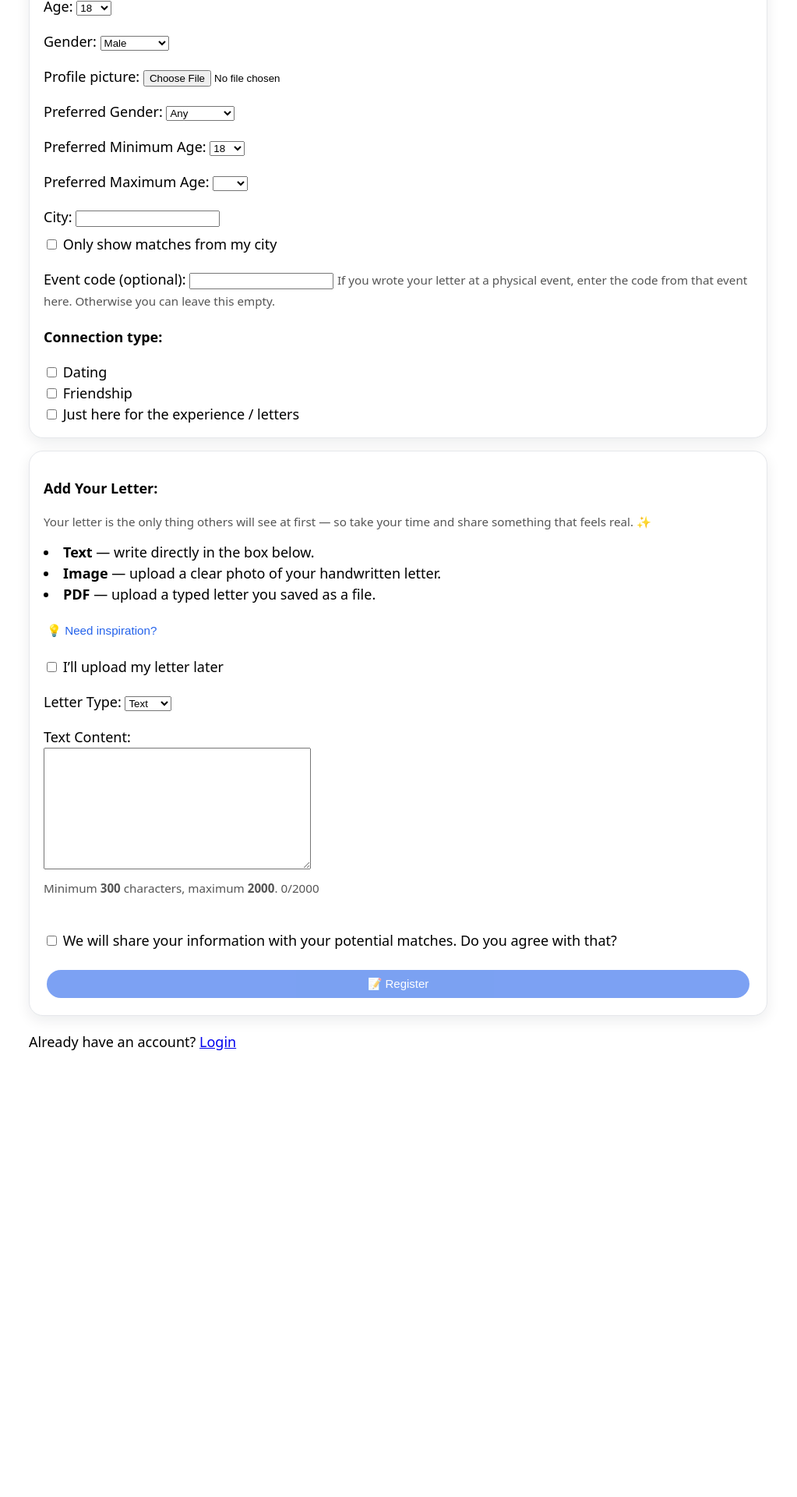
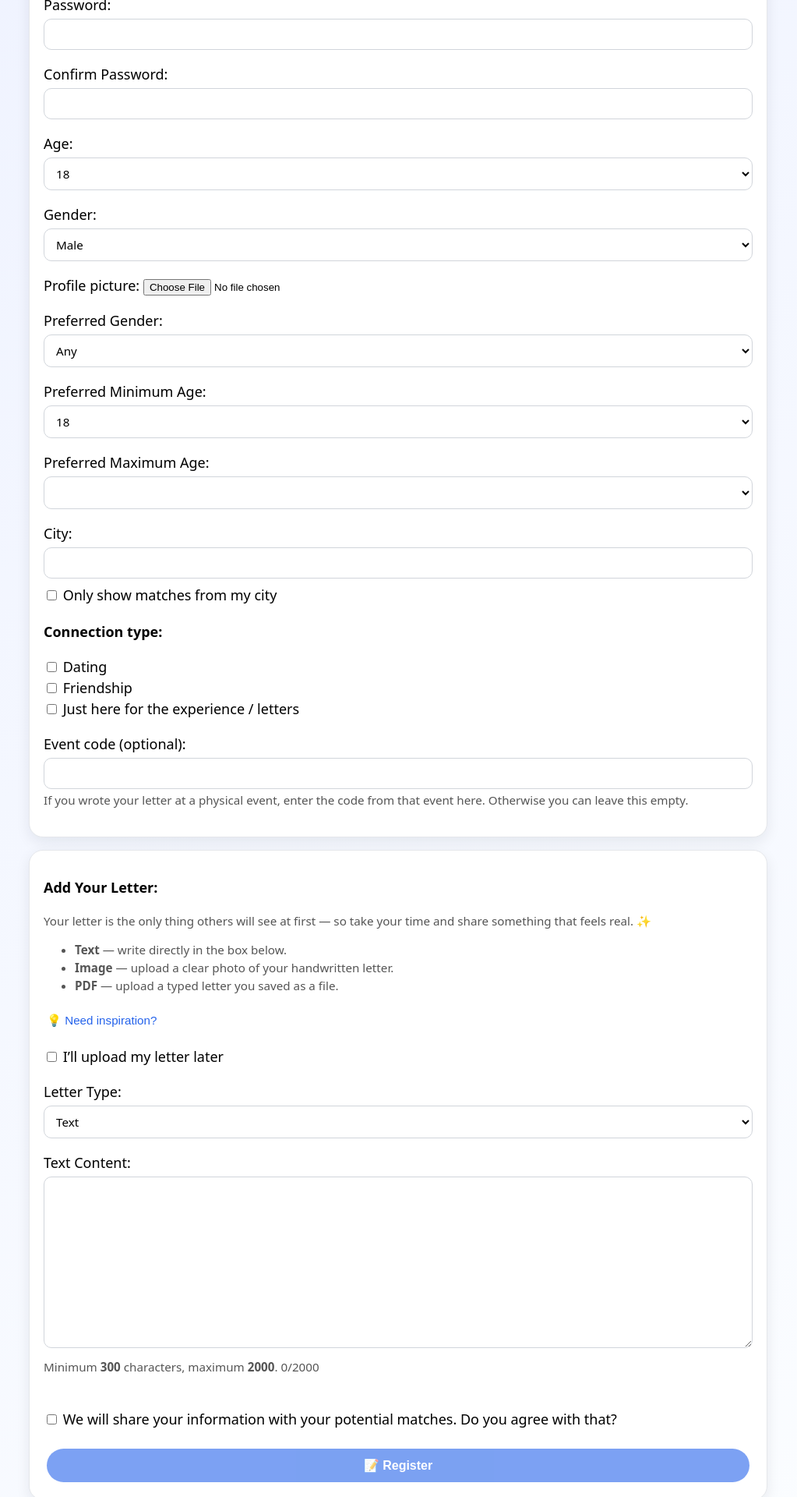
Before and after one commit to thisisalik/my-django-website, a Django app: page /register/ in a window 1280 px wide. Shown: the part 640-2560 px from the top of the page at 78% size, without its empty margins (129-1152 px from the left). Before the commit the page ends 1987 px from the top, so only its background shows below. Run offline with Django 5.2, Linux system fonts and the light colour scheme; data that the repository does not hold is empty; some libraries are stand-ins or nearby versions.

Commit message:
changing design

```diff
--- a/core/templates/register.html
+++ b/core/templates/register.html
@@ -5,10 +5,53 @@
 <style>
   /* hide navbar on this page only */
   nav, .navbar, header { display: none !important; }
+  body {
+  background: linear-gradient(145deg, #edf1ff, #fbfdff);}
   .hint { color:#555; font-size: 0.95rem; }
   .err { color:#b00020; margin-top:6px; }
   .box { background:#f9f9f9; padding:15px; border-radius:10px; margin-bottom:20px; }
   .pwd-help { background:#fff7e6; border:1px solid #ffe1a6; color:#7a5200; padding:10px; border-radius:8px; margin-top:6px; }
+  form input[type="text"],
+  form input[type="email"],
+  form input[type="password"],
+  form select,
+  form textarea {
+  width: 100%;
+  box-sizing: border-box;
+  border-radius: 10px;
+  border: 1px solid #d1d5db;
+  padding: 9px 11px;
+  margin-top: 4px;
+  font-size: 0.95rem;
+  font-family: inherit;
+  background-color: #fff;
+}
+
+form textarea {
+  min-height: 140px;
+  resize: vertical;
+}
+
+.primary-btn {
+  width: 100%;
+  padding: 12px 16px;
+  border-radius: 999px;
+  border: none;
+  font-size: 1rem;
+  font-weight: 600;
+  background: #2563eb;
+  color: #fff;
+  cursor: pointer;
+  box-shadow: 0 10px 20px rgba(37,99,235,0.3);
+}
+
+.primary-btn:disabled {
+  opacity: 0.6;
+  box-shadow: none;
+  cursor: not-allowed;
+}
+
+
 </style>
 
 <h2>Create Account</h2>
@@ -119,6 +162,16 @@
       {% endfor %}
     </div>
 
+
+
+    <p style="margin-top: 20px;"><strong>Connection type:</strong></p>
+    {% for checkbox in form.connection_types %}
+      <label style="display: block;">{{ checkbox.tag }} {{ checkbox.choice_label }}</label>
+    {% endfor %}
+    {% if form.connection_types.errors %}
+      <div class="err">{{ form.connection_types.errors.0 }}</div>
+    {% endif %}
+
     <p>
       <label for="id_event_code">Event code (optional):</label>
       {{ form.event_code }}
@@ -130,14 +183,6 @@
         Otherwise you can leave this empty.
       </small>
     </p>
-
-    <p style="margin-top: 20px;"><strong>Connection type:</strong></p>
-    {% for checkbox in form.connection_types %}
-      <label style="display: block;">{{ checkbox.tag }} {{ checkbox.choice_label }}</label>
-    {% endfor %}
-    {% if form.connection_types.errors %}
-      <div class="err">{{ form.connection_types.errors.0 }}</div>
-    {% endif %}
   </div>
 
   <!-- CARD 2: letter + consent + submit -->
@@ -145,10 +190,13 @@
     <p><strong>Add Your Letter:</strong></p>
     <p class="hint">
       Your letter is the only thing others will see at first — so take your time and share something that feels real. ✨
+    </p>
+
+    <ul class="hint">
       <li><strong>Text</strong> — write directly in the box below.</li>
       <li><strong>Image</strong> — upload a clear photo of your handwritten letter.</li>
       <li><strong>PDF</strong> — upload a typed letter you saved as a file.</li>
-    </p>
+    </ul>
     <p style="margin-bottom: 8px;">
       <button type="button"
               id="letter_help_toggle"
@@ -223,9 +271,9 @@
 
     <div class="t-card-actions">
       <button type="submit"
-              class="btn btn-primary btn-full"
-              id="registerBtn"
-              disabled>
+        class="primary-btn"
+        id="registerBtn"
+        disabled>
         📝 Register
       </button>
     </div>
```
